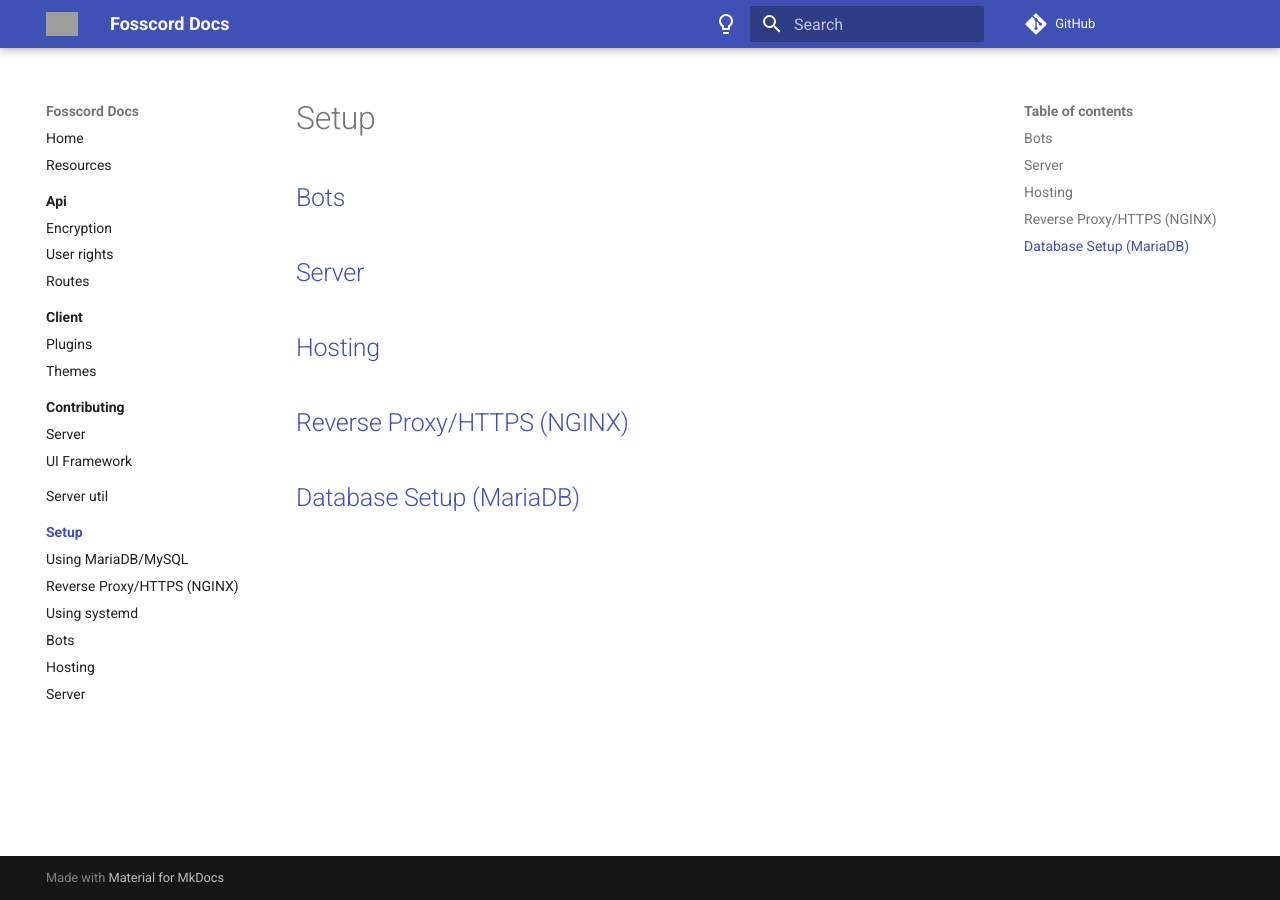
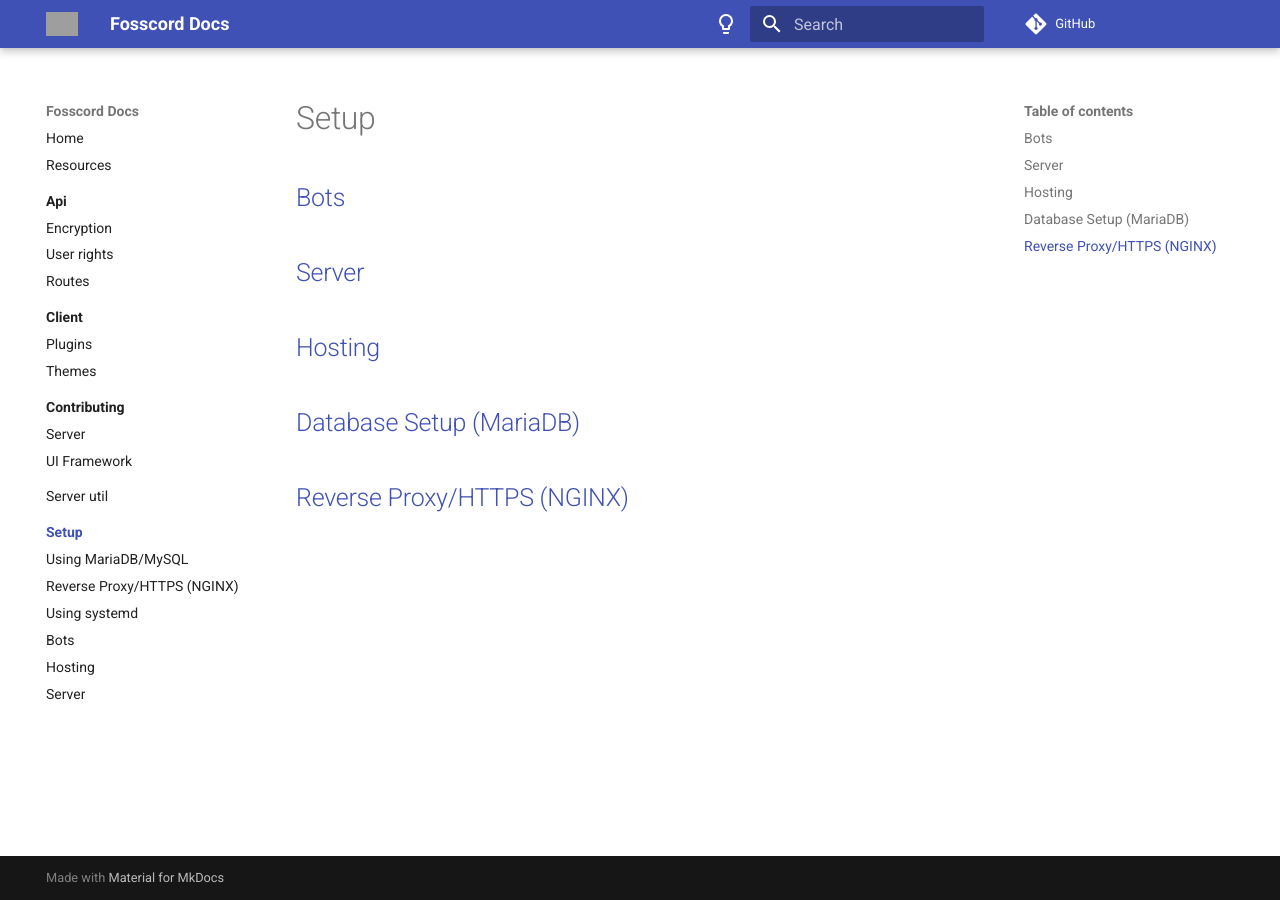
Before and after one commit to spacebarchat/docs, an MkDocs documentation site: the page built from docs/setup/index.md, in a window 1280 px wide. Built offline with MkDocs 1.6.1 and Material for MkDocs 9.7.7, drawn with Linux system fonts in a browser that asks for light colours; comment, search, counter and statistics services are not loaded; grey boxes are pictures that could not be loaded.

Commit message:
fixed conflicts
damn

```diff
--- a/docs/setup/index.md
+++ b/docs/setup/index.md
@@ -6,6 +6,6 @@
 
 ## [Hosting](hosting/)
 
+## [Database Setup (MariaDB)](DATABASE/)
+
 ## [Reverse Proxy/HTTPS (NGINX)](HTTPS/)
-
-## [Database Setup (MariaDB)](DATABASE/)
```
